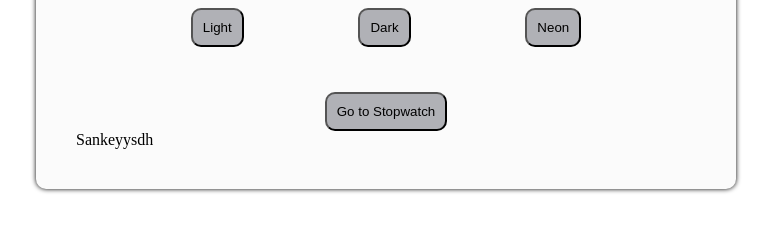
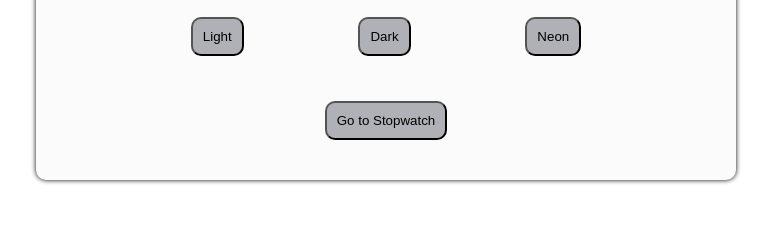
Before and after one commit to SanketSKanse/Digital_Clock, a plain HTML site: page index.html in a window 1280 px wide. Shown: the part 441-672 px from the top of the page, without its empty margins (254-1025 px from the left). Drawn offline with Linux system fonts and the light colour scheme.

Commit message:
cleaned code

```diff
--- a/index.html
+++ b/index.html
@@ -33,7 +33,7 @@
         <p class="navigation">
           <a href="stopwatch.html"><button>Go to Stopwatch</button></a>
         </p>
-        <p>Sankeyysdh</p>
+
       </div>
     </div>
 
```
